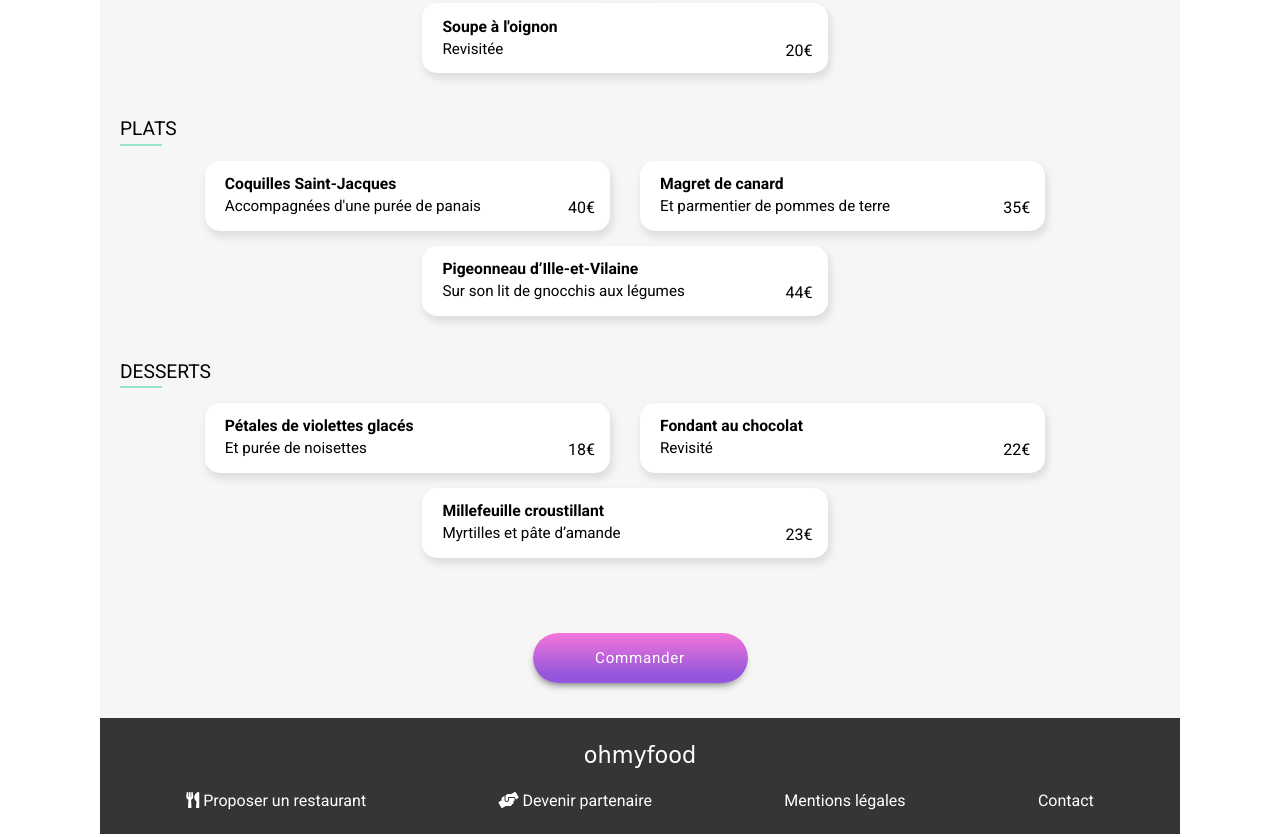
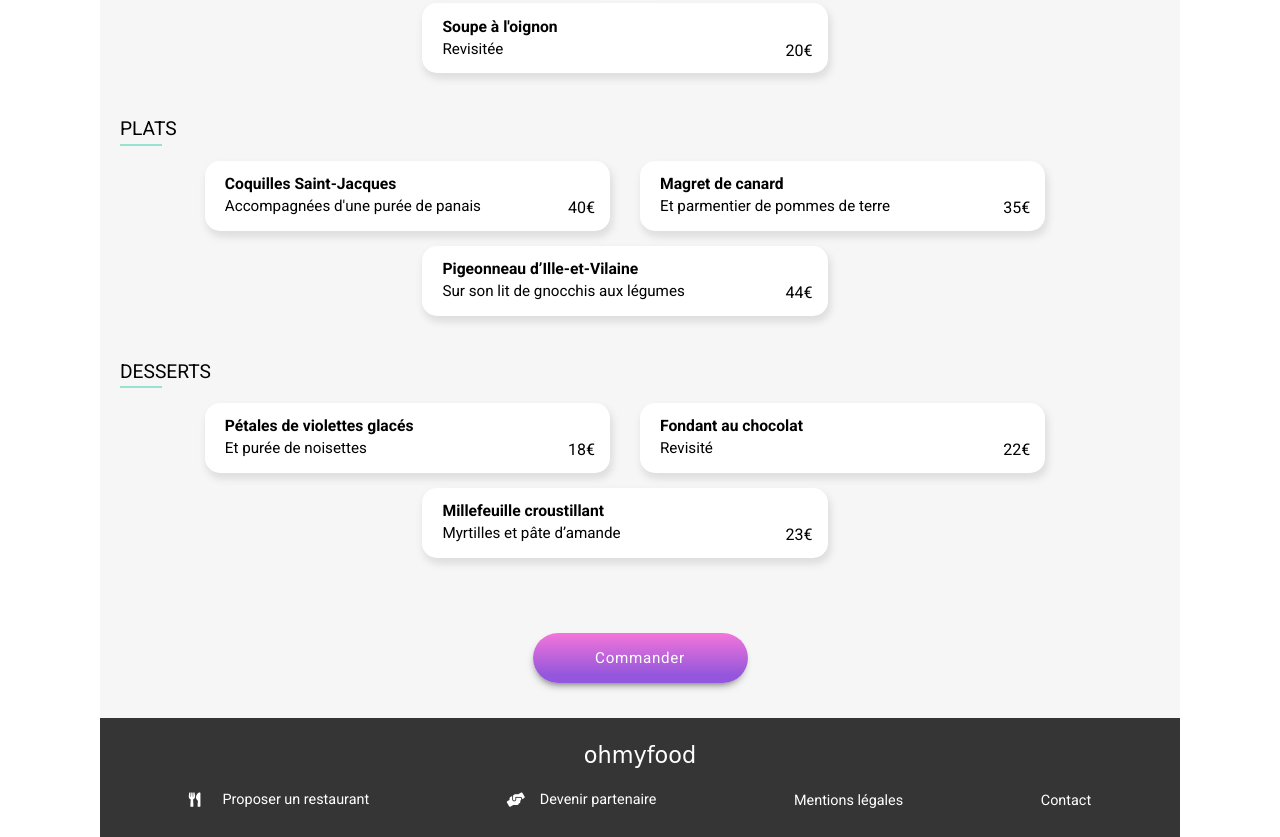
Before and after one commit to shaneal972/DavidJacqua_3_09062021, a plain HTML site: page a-la-francaise.html in a window 1280 px wide. Shown: the part 508-1345 px from the top of the page. Drawn offline with Linux system fonts and the light colour scheme; a web font is replaced by a local one.

Commit message:
Correction petites incohérences au niveau du footer page des restaurants

```diff
--- a/a-la-francaise.html
+++ b/a-la-francaise.html
@@ -218,18 +218,18 @@
                 </a>
             </nav>
             <nav class="navigation__footer">
-                <div class="navigation__footer--item navigation__footer--item--icone">
+                <div class="navigation__footer-item navigation__footer-item--icone">
                     <i class="fas fa-utensils"></i>
                     <a href="#" title="lien menant à la page de soumission d'un restaurant">Proposer un restaurant</a>
                 </div>
-                <div class="navigation__footer--item navigation__footer--item--icone">
+                <div class="navigation__footer-item navigation__footer-item--icone">
                     <i class="fas fa-hands-helping"></i>
                     <a href="#" title="lien menant à la page d'inscription en tant que partenaire">Devenir partenaire</a>
                 </div>
-                <a href="#" class="navigation__footer--item" title="lien menant vers la page des mentions légales">
+                <a href="#" class="navigation__footer-item" title="lien menant vers la page des mentions légales">
                     Mentions légales
                 </a>
-                <a href="mailto:contact@ohmyfood.com" class="navigation__footer--item" title="lien menant au formulaire de contact">
+                <a href="mailto:contact@ohmyfood.com" class="navigation__footer-item" title="lien menant au formulaire de contact">
                     Contact
                 </a>
             </nav>
--- a/sass/layout/_footer.scss
+++ b/sass/layout/_footer.scss
@@ -45,7 +45,7 @@ footer {
             }
 
             .fa-utensils {
-                margin-right: 24px;
+                margin-right: 22px;
             }
 
             .fa-hands-helping {
--- a/sass/layout/_menu.scss
+++ b/sass/layout/_menu.scss
@@ -67,7 +67,7 @@
         }
 
         &:hover > .menus-entrees__item--price-noselected + .menus-entrees__item--price-selected .fa-check-circle {
-            animation: rotate-check 1400ms ease-in-out;
+            animation: rotate-check 1400ms ease-out forwards;
             position: absolute;
             left: 33%;
             top: 33%;
--- a/sass/utils/_animations.scss
+++ b/sass/utils/_animations.scss
@@ -31,11 +31,11 @@
 }
 
 @keyframes translate-price {
-    from {
-        width: 100%;
+    0% {
+        transform: translateX(0px);
     }
-    to {
-        width: calc(100% - 50px);
+    100% {
+        transform: translateX(-60px);
     }
 }
 
```
Also changed, not shown: delice-des-sens.html (+4 -4 lines), note-enchantee.html (+4 -4 lines), palette-du-gout.html (+4 -4 lines), css/style.css.
